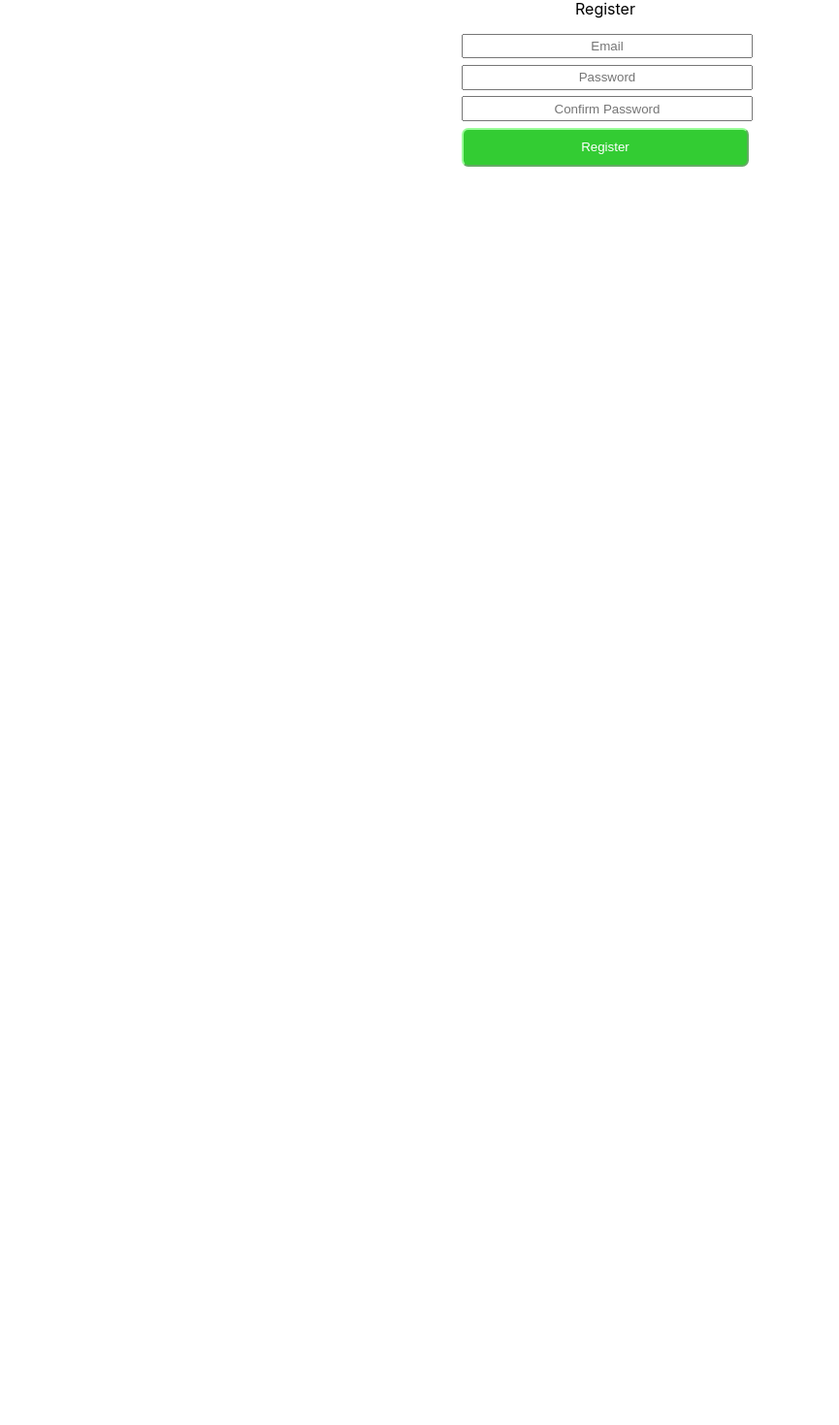
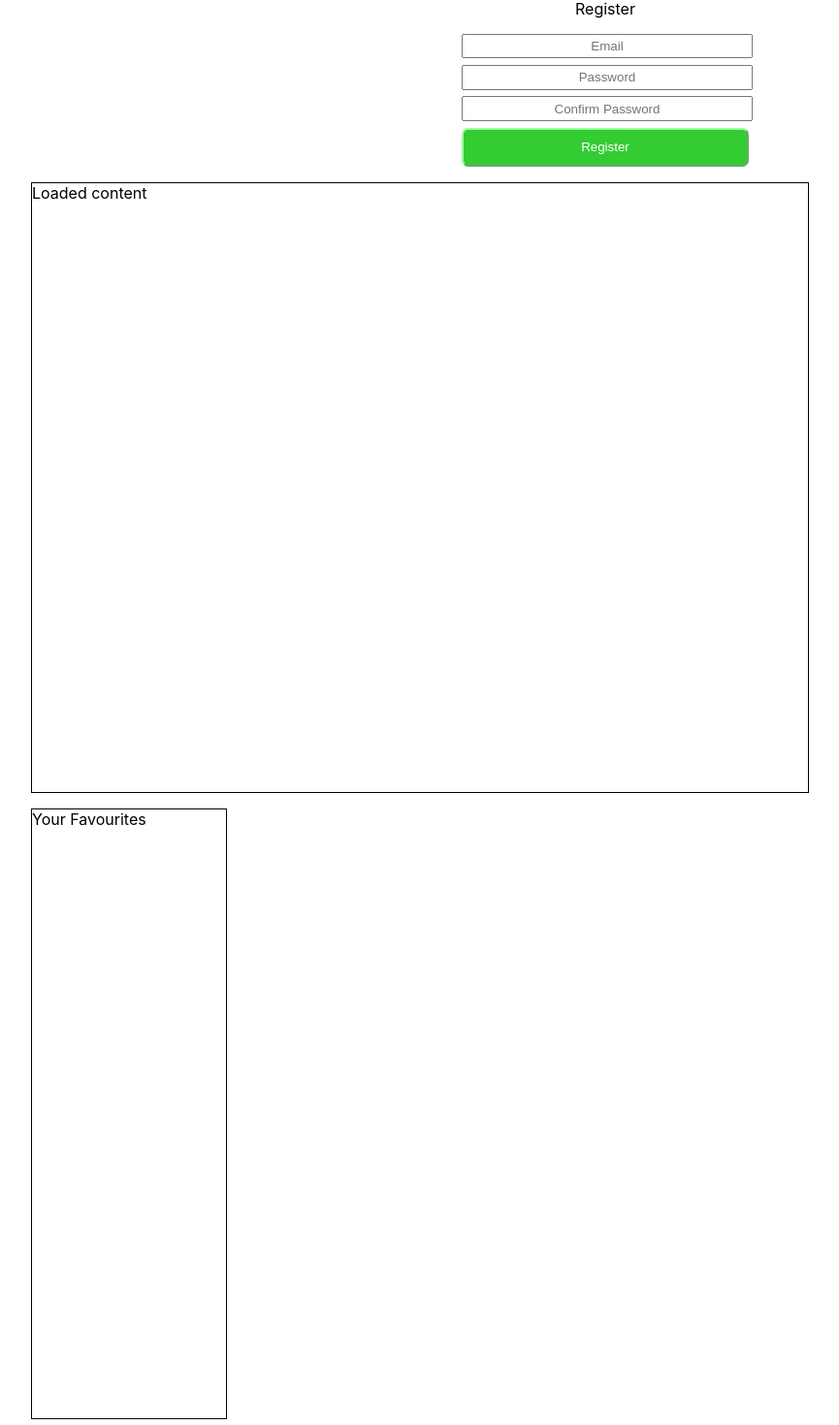
Before and after one commit to janet-chen/CPSC436I-project, a React (Create React App) app: page / in a window 1280 px wide. Shown: the part 174-1644 px from the top of the page at 97% size, without its empty margins (16-881 px from the left). Before the commit the page ends 800 px from the top, so only its background shows below. Built offline with nearby package versions, Linux system fonts and the light colour scheme.

Commit message:
skeleton component display and save col

```diff
--- a/src/components/App.js
+++ b/src/components/App.js
@@ -2,12 +2,16 @@ import React from 'react';
 import './App.css';
 import Login from './UserForms/Login';
 import Registration from './UserForms/Registration';
+import SaveColumn from './SaveColumn/SaveColumn';
+import Display from './Display/Display';
 
 function App() {
   return (
     <div>
       <Login />
       <Registration />
+      <Display />
+      <SaveColumn />
     </div>
   );
 }
--- /dev/null
+++ b/src/components/Display/Display.css
@@ -0,0 +1,8 @@
+.display {
+    width: 800px;
+    display: flex;
+    flex-wrap: wrap;
+    border-style: solid;
+    border-width: 1px;
+    padding: 0px 0px 50% 0px;
+}
--- /dev/null
+++ b/src/components/Display/Display.js
@@ -0,0 +1,19 @@
+import React, { Component } from 'react'
+import './Display.css'
+
+export default class Registration extends Component {
+    constructor(props) {
+        super(props);
+
+        this.state = {
+        };
+    }
+
+    render() {
+        return (
+            <div className="display">
+                Loaded content
+            </div>
+        )
+    }
+}
--- /dev/null
+++ b/src/components/SaveColumn/SaveColumn.css
@@ -0,0 +1,11 @@
+.saveColumn {
+    /* position: absolute;
+    left: 90%;
+    width: 20%; */
+    width: 200px;
+    display: flex;
+    flex-wrap: wrap;
+    border-style: solid;
+    border-width: 1px;
+    padding: 0px 0px 50% 0px;
+}
--- /dev/null
+++ b/src/components/SaveColumn/SaveColumn.js
@@ -0,0 +1,19 @@
+import React, { Component } from 'react'
+import './SaveColumn.css'
+
+export default class Registration extends Component {
+    constructor(props) {
+        super(props);
+
+        this.state = {
+        };
+    }
+
+    render() {
+        return (
+            <div className="saveColumn">
+                Your Favourites
+            </div>
+        )
+    }
+}
```
